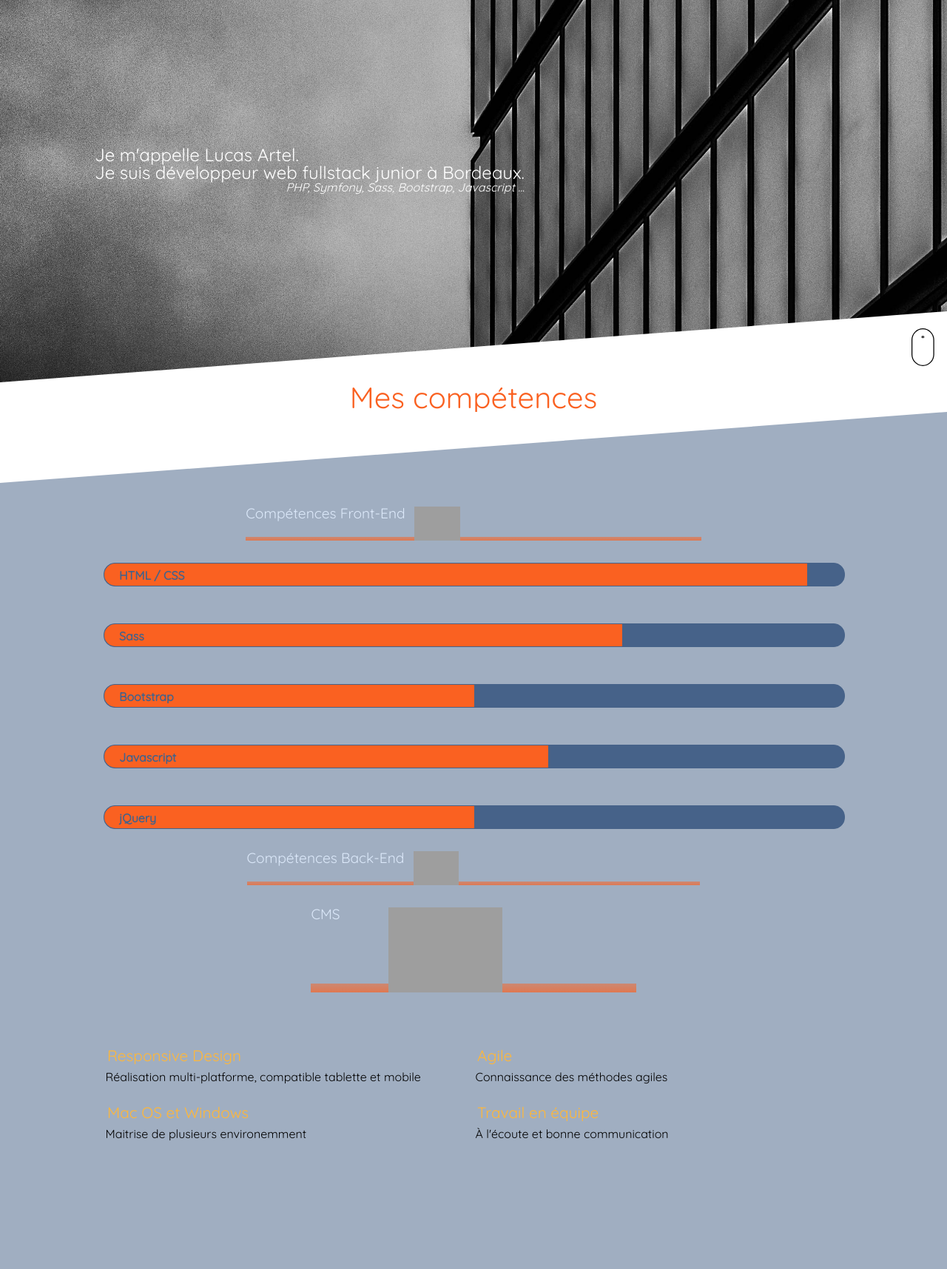
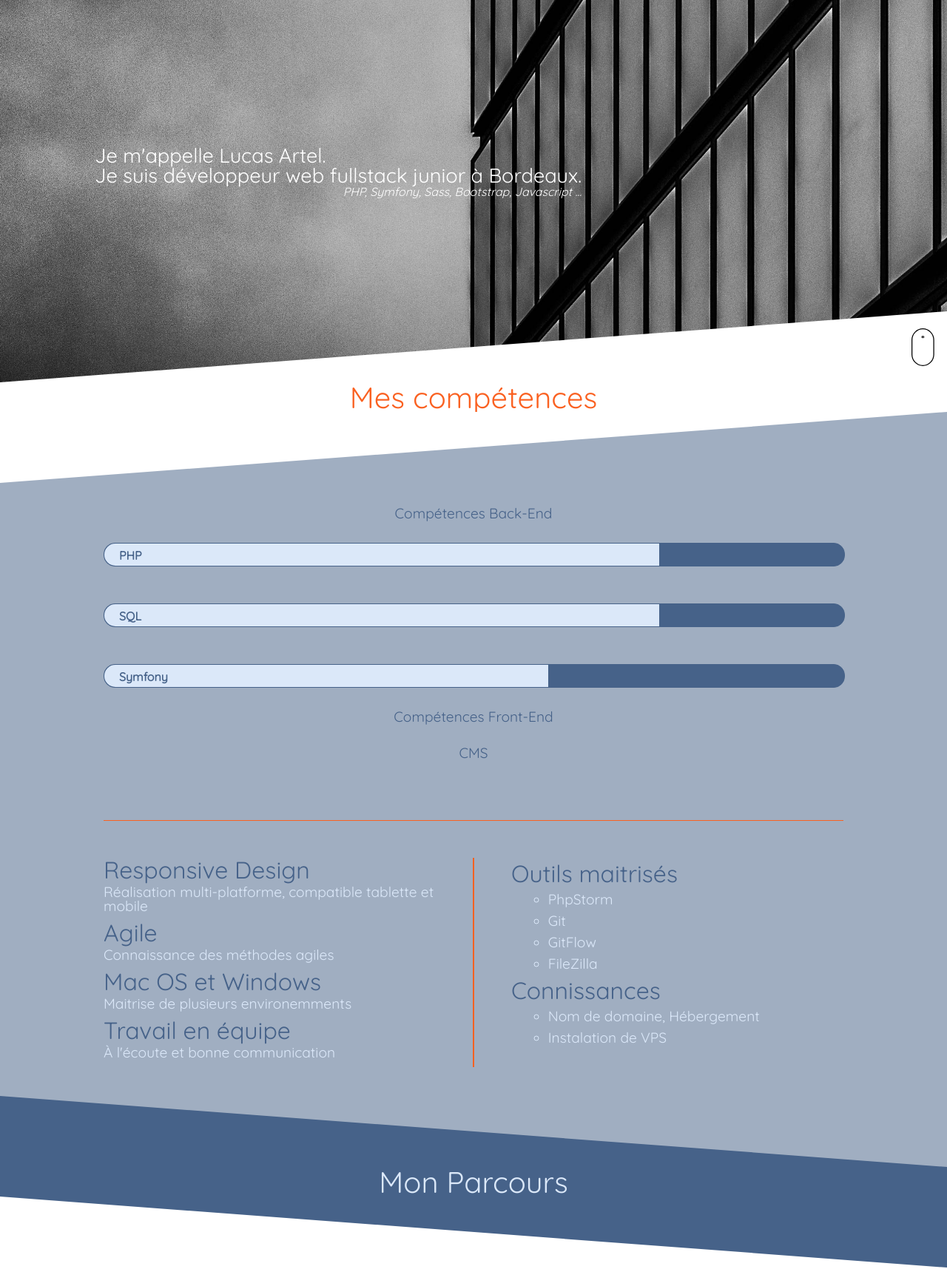
Before and after one commit to LucasArtel33/lucas-artel.com, a PHP site: page / in a window 1280 px wide. Shown: the part 283-1999 px from the top of the page at 74% size. Before the commit the page ends 1826 px from the top, so only its background shows below. Run offline with PHP 8.4, Linux system fonts and the light colour scheme; grey boxes are pictures that could not be loaded.

Commit message:
Section Competence Finished. Still make the progress bar hide/show button more visible. Section 'parcours' start.

```diff
--- a/css/style.css
+++ b/css/style.css
@@ -1,6 +1,5 @@
 body{
     font-family: 'Quicksand', sans-serif;
-    background-color: #A0AEC1;
 }
 .wrapper{
     width: 90%;
@@ -58,7 +57,7 @@ body{
     width: fit-content;
 }
 .textHome h1{
-    font-size: 150%;
+    font-size: 1.7rem;
 }
 
 .textHome p{
@@ -116,7 +115,9 @@ body{
     }
 }
 /*Section Competence*/
-
+.competence{
+    background-color: #A0AEC1;
+}
 .competenceTitle{
     width: 100vw;
     height: fit-content;
@@ -134,22 +135,12 @@ body{
 }
 .competenceProgress{
     width: 100%;
+    border-bottom: 1px solid #FA6121;
+    padding-bottom: 5%;
 }
-.competenceSpe{
-    width: 100%;
-    padding-top: 4% ;
-}
-.competenceItem{
-    margin-bottom: 2%;
-    float: left;
-    width: 50%;
-}
-.competenceItemTitle{
-    font-size: 1.3rem;
-    color: #FFB739;
-}
-.competenceItemContent{
-    width: 100%;
+
+.competenceProgress{
+    margin-bottom: 5%;
 }
 /*progress bar*/
 .myProgress {
@@ -162,8 +153,9 @@ body{
 
 .myBar {
     height: 30px;
-    background-color: #FA6121;
+    background-color: #DBE8F9;
     border-radius: 15px 0 0 15px;
+    display: flex;
 }
 
 .myBar p {
@@ -188,23 +180,20 @@ body{
 #wordpress{width: 30%;}
 #prestashop{width: 25%;}
 
-.competenceItemTitle{
-    padding: 1%;
-}
-.competenceItemContent{
-    padding: 1% 0.5%;
-}
 .downArrow{
     width: 10%;
     margin: auto 0 auto 2%;
+    display: none;
 }
+
 .downArrow2{
     width: 35%;
     margin: auto 0 auto 15%;
+    display: none;
 }
 .competenceCategorie{
     width: fit-content;
-    color: #DBE8F9;
+    color: #466289;
     font-size: 1.2rem;
     text-wrap: normal;
 }
@@ -214,9 +203,85 @@ body{
     margin: 3% auto;
     background: linear-gradient(to top, rgba(250, 97, 33, 0.7) 0%,
     rgba(250, 97, 33, 0.5) 10%, transparent 10.01%) no-repeat;
-    background-size: 100% 100%;
+    background-size: 0% 100%;
     transition: background-size .3s;
 }
 .competenceCategorieTitle:hover{
-    background-size: 0% 100%;
+    background-size: 100% 100%;
 }
+.competenceCategorieTitle:hover .downArrow{
+    display: block;
+    animation: fadein 2s;
+}
+.competenceCategorieTitle:hover .downArrow2{
+    display: block;
+    animation: fadein 1s;
+}
+@keyframes fadein {
+    from {opacity:0;}
+    to {opacity:1;}
+}
+
+.competenceBottom{
+    display: flex;
+}
+.competenceBottomGauche{
+    width: 50%;
+    border-right: 1px solid #FA6121;
+}
+.competenceItem{
+    margin-bottom: 2%;
+}
+.competenceItemTitle{
+    font-size: 2rem;
+    color: #466289;
+    margin-bottom: 1%;
+}
+.competenceItemContent{
+    width: 100%;
+    color: #DBE8F9;
+    font-size: 1.2rem;
+}
+
+.competenceBottomDroite{
+    width: 50%;
+    border-left: 1px solid #FA6121;
+}
+
+.outilTitle{
+    font-size: 2rem;
+    color: #466289;
+    margin:1% 10% ;
+
+}
+
+.outilItem{
+    width: 100%;
+    color: #DBE8F9;
+    list-style: circle;
+    margin: 2% 20%;
+    font-size: 1.2rem;
+}
+.svgBottomCompetence{
+    margin-bottom: -2px;
+}
+.competenceGlobal{
+    margin-bottom: 3%;
+}
+/*Parcours*/
+
+.parcoursTitle{
+    width: 100vw;
+    height: fit-content;
+    min-height: fit-content;
+    background-color: #466289;
+}
+
+.parcoursTitle h2{
+    color: #DBE8F9;
+    font-size: 2.5rem;
+    display: block;
+    margin: auto;
+    width: fit-content;
+    vertical-align: center;
+}
--- a/index.html
+++ b/index.html
@@ -75,11 +75,32 @@
 			</svg>
 			<div class="wrapper competenceGlobal">
 				<div class="competenceProgress">
+					<div id="backTitle" class="competenceCategorieTitle">
+						<p  class="competenceCategorie">Compétences Back-End</p>
+						<img src="img/down-arrow2.png" alt="fleche vers le bas" class="downArrow">
+					</div>
+					<div id="backContent">
+						<div class="myProgress">
+							<div class="myBar" id="php">
+								<p>PHP</p>
+							</div>
+						</div>
+						<div class="myProgress">
+							<div class="myBar" id="sql">
+								<p>SQL</p>
+							</div>
+						</div>
+						<div class="myProgress">
+							<div class="myBar" id="symfony">
+								<p>Symfony</p>
+							</div>
+						</div>
+					</div>
 					<div id="frontTitle" class="competenceCategorieTitle">
 						<p class="competenceCategorie">Compétences Front-End</p>
 						<img src="img/down-arrow2.png" alt="fleche vers le bas" class="downArrow">
 					</div>
-					<div id="frontContent">
+					<div id="frontContent" style="display: none">
 						<div class="myProgress">
 							<div class="myBar" id="html">
 								<p> HTML / CSS </p>
@@ -106,27 +127,6 @@
 							</div>
 						</div>
 					</div>
-					<div id="backTitle" class="competenceCategorieTitle">
-						<p  class="competenceCategorie">Compétences Back-End</p>
-						<img src="img/down-arrow2.png" alt="fleche vers le bas" class="downArrow">
-					</div>
-					<div id="backContent" style="display: none">
-						<div class="myProgress">
-							<div class="myBar" id="php">
-								<p>PHP</p>
-							</div>
-						</div>
-						<div class="myProgress">
-							<div class="myBar" id="sql">
-								<p>SQL</p>
-							</div>
-						</div>
-						<div class="myProgress">
-							<div class="myBar" id="symfony">
-								<p>Symfony</p>
-							</div>
-						</div>
-					</div>
 					<div id="cmsTitle" class="competenceCategorieTitle">
 						<p class="competenceCategorie">CMS</p>
 						<img src="img/down-arrow2.png" alt="fleche vers le bas" class="downArrow2">
@@ -136,14 +136,16 @@
 							<div class="myBar" id="wordpress">
 								<p>Wordpress</p>
 							</div>
-						</div><div class="myProgress">
+						</div>
+						<div class="myProgress">
 							<div class="myBar" id="prestashop">
 								<p>Prestashop</p>
 							</div>
 						</div>
 					</div>
 				</div>
-				<div class="competenceSpe">
+				<div class="competenceBottom">
+					<div class="competenceBottomGauche">
 						<div class="competenceItem">
 							<h3 class="competenceItemTitle"> Responsive Design </h3>
 							<p class="competenceItemContent"> Réalisation multi-platforme, compatible tablette et mobile </p>
@@ -154,24 +156,54 @@
 						</div>
 						<div class="competenceItem">
 							<h3 class="competenceItemTitle"> Mac OS et Windows </h3>
-						<p class="competenceItemContent"> Maitrise de plusieurs environemment </p>
+							<p class="competenceItemContent"> Maitrise de plusieurs environemments </p>
 						</div>
 						<div class="competenceItem">
 							<h3 class="competenceItemTitle"> Travail en équipe </h3>
 							<p class="competenceItemContent"> À l'écoute et bonne communication </p>
 						</div>
 					</div>
+					<div class="competenceBottomDroite">
+						<h3 class="outilTitle">Outils maitrisés</h3>
+						<ul>
+							<li class="outilItem">PhpStorm</li>
+							<li class="outilItem">Git</li>
+							<li class="outilItem"> GitFlow </li>
+							<li class="outilItem">FileZilla</li>
+						</ul>
+						<h3 class="outilTitle">Connissances</h3>
+						<ul>
+							<li class="outilItem"> Nom de domaine, Hébergement </li>
+							<li class="outilItem"> Instalation de VPS </li>
+						</ul>
 					</div>
+				</div>
+			</div>
+		</div>
+		<div class="svgBottomCompetence">
+			<svg viewBox="0 0 200 15">
+				<polygon points="0 0, 0 15, 200 15" fill="#466289"/>
+			</svg>
+		</div>
+	</section>
+
+	<section class="parcours">
+		<div class="parcoursTitle">
+			<h2>Mon Parcours</h2>
+		</div>
+		<div class="svgParcoursTop">
+			<svg viewBox="0 0 200 15">
+				<polygon points="0 0, 200 0, 200 15" fill="#466289"/>
+			</svg>
 		</div>
 	</section>
 
 	<footer>
 
 	</footer>
-	<head>
+
 	<script src="https://ajax.googleapis.com/ajax/libs/jquery/3.4.1/jquery.min.js"></script>
-	</head>
-	<script>
+	<script type="text/javascript">
 		jQuery(document).ready(function($){
 			$('a.smoothScroll').click(function(e){
 				e.preventDefault();
```
Also changed, not shown: 1 other file. Lines whose indentation alone changed are shown as unchanged.
